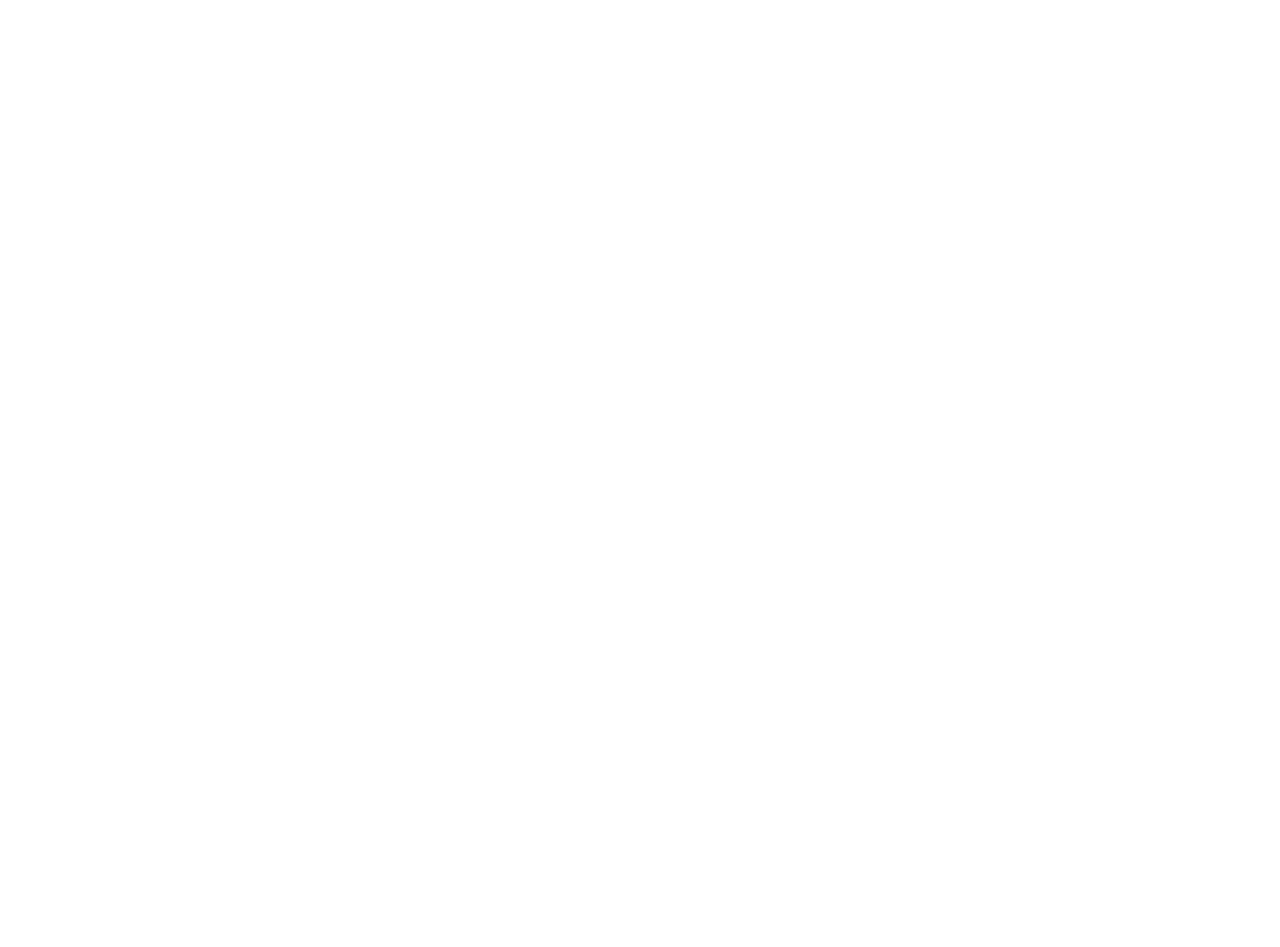
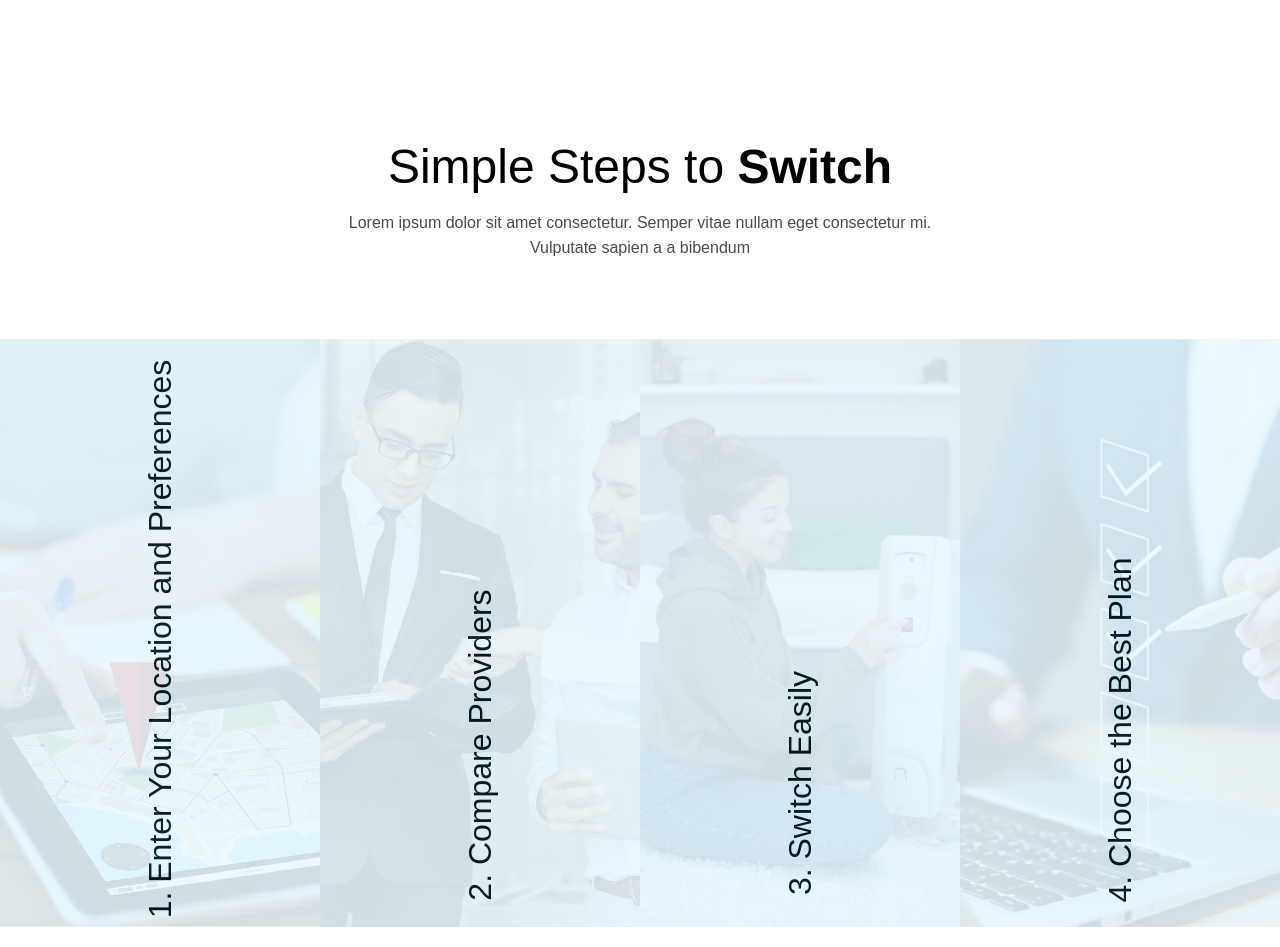
Before and after one commit to nupurbishnoi549/Central-bill-page, a React (Vite) app: page / in a window 1280 px wide. Shown: the part 1760-2707 px from the top of the page. Before the commit the page ends 1901 px from the top, so only its background shows below. Built offline with nearby package versions, Linux system fonts and the light colour scheme; a web font is replaced by a local one.

Commit message:
simple steps  section done

```diff
--- a/package.json
+++ b/package.json
@@ -13,6 +13,7 @@
     "@tailwindcss/vite": "^4.1.5",
     "react": "^19.1.0",
     "react-dom": "^19.1.0",
+    "swiper": "^11.2.6",
     "tailwindcss": "^4.1.5"
   },
   "devDependencies": {
--- a/src/App.jsx
+++ b/src/App.jsx
@@ -2,13 +2,15 @@
 import Hero from './components/Hero'
 import CompaniesLogo from './components/CompanyLogo'
 import EnergyPlans from './components/EnergyPlan'
+import SimpleSteps from './components/SimpleSteps'
 
 const App = () => {
   return (
     <>
       <Hero />
       <CompaniesLogo />
-      <EnergyPlans/>
+      <EnergyPlans />
+      <SimpleSteps/>
     </>
   )
 }
--- /dev/null
+++ b/src/components/SimpleSteps.jsx
@@ -0,0 +1,54 @@
+import React from 'react';
+import { SIMPLE_STEPS_LIST } from '../utils/helper';
+import { Swiper, SwiperSlide } from 'swiper/react';
+import { Autoplay } from 'swiper/modules';
+import 'swiper/css';
+import 'swiper/css/pagination';
+import Heading from './common/CommonHeading';
+
+const SimpleSteps = () => {
+    return (
+        <div>
+            <div id='how-it-works' className="2xl:container max-sm:px-3 w-full mx-auto">
+                <Heading headingText="Simple Steps to " headingSpanText="Switch" className="!pb-4 md:text-center" />
+                <p className='font-normal text-base text-[#4B4B4B] max-w-[610px] leading-[25.6px] mx-auto md:text-center pb-[58px] max-md:pb-10 max-md:mx-auto md:px-3 '>
+                    Lorem ipsum dolor sit amet consectetur. Semper vitae nullam eget consectetur mi. Vulputate sapien a a bibendum
+                </p>
+                <Swiper
+                    modules={[Autoplay]}
+                    autoplay={{
+                        delay: 3000,
+                        disableOnInteraction: false,
+                    }}
+                    className="mySwiper"
+                    breakpoints={{
+                        320: { slidesPerView: 1 },
+                        640: { slidesPerView: 2 },
+                        992: { slidesPerView: 3 },
+                        1024: { slidesPerView: 3, },
+                        1200: { slidesPerView: 4 },
+                    }}
+                >
+                    {SIMPLE_STEPS_LIST.map((obj, i) => (
+                        <SwiperSlide key={i}>
+                            <div className='relative group overflow-hidden w-full mx-auto'>
+                                <img className='w-full' src={obj.img} alt={obj.alt} />
+                                <div className='absolute group-hover:h-0 group-hover:w-0 group-hover:top-1/2 group-hover:left-full group-hover:translate-y-[70%] group-hover:translate-x-[-50%] group-hover:opacity-80 group-hover:z-10 duration-700 ease-in-out bg-[#EAF9FFF0] opacity-94 top-0 left-0 w-full h-full'>
+                                    <div className='relative w-full h-full'>
+                                        <p className={`absolute translate-x-[-50%] md:text-[32px] text-[22px] font-normal text-center text-[#00171F] -rotate-90 min-w-[574px] group-hover:hidden ${i === 0 ? "top-[47%] left-1/2" : i === 1 ? "top-[65%] left-1/2" : i === 2 ? "top-[71.5%] left-1/2" : i === 3 ? "top-[62.5%] left-1/2" : ""}`}>{obj.imgContent}</p>
+                                    </div>
+                                </div>
+                                <div className='bg-[#003459] absolute top-[-50%] group-hover:top-[73%] group-hover:bottom-0 duration-700 ease-in-out w-full p-5'>
+                                    <h4 className='text-[32px] font-normal pb-3 text-white'>{obj.title}</h4>
+                                    <p className='text-white text-base'>{obj.description}</p>
+                                </div>
+                            </div>
+                        </SwiperSlide>
+                    ))}
+                </Swiper>
+            </div>
+        </div>
+    );
+};
+
+export default SimpleSteps;
```
Also changed, not shown: 1 other file (tests, documents, lock files or other folders).
